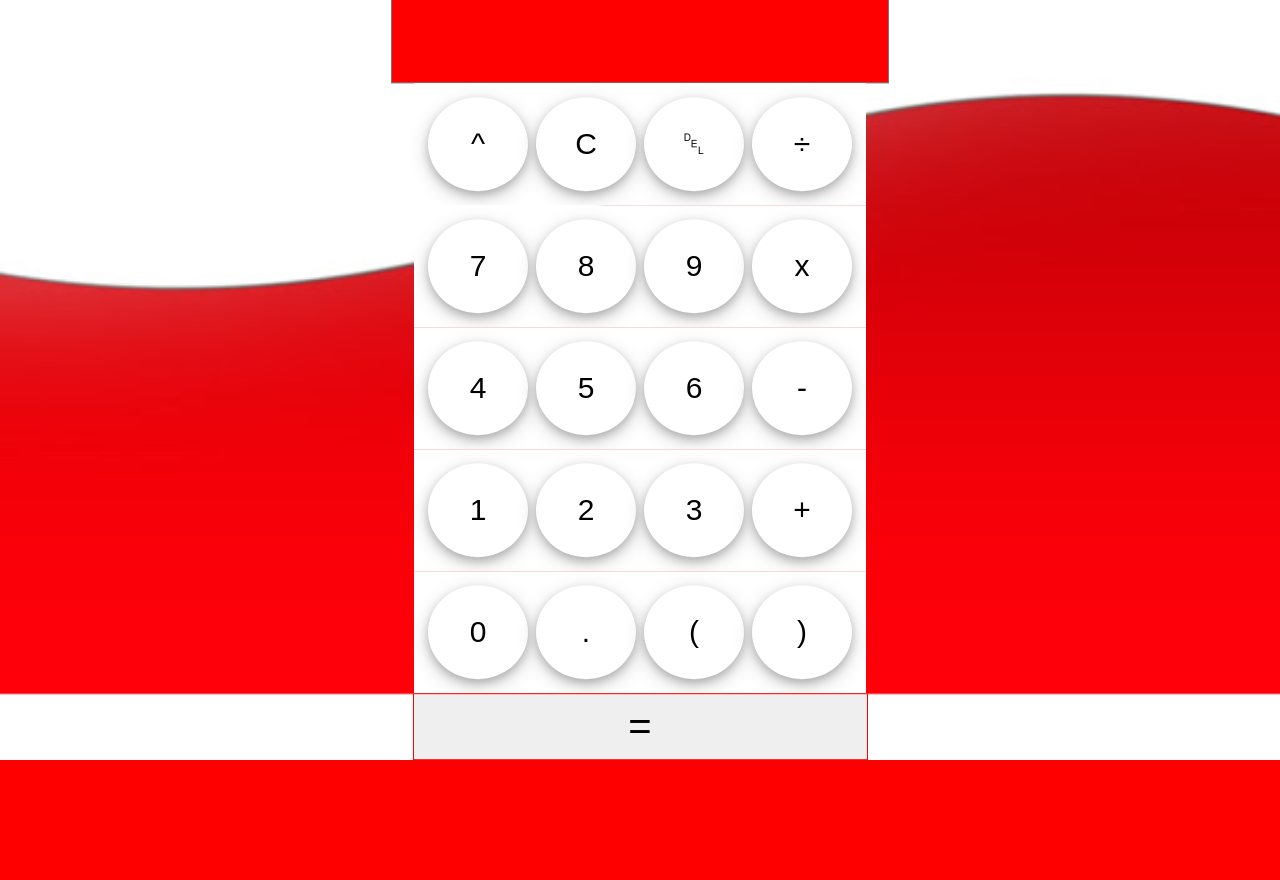
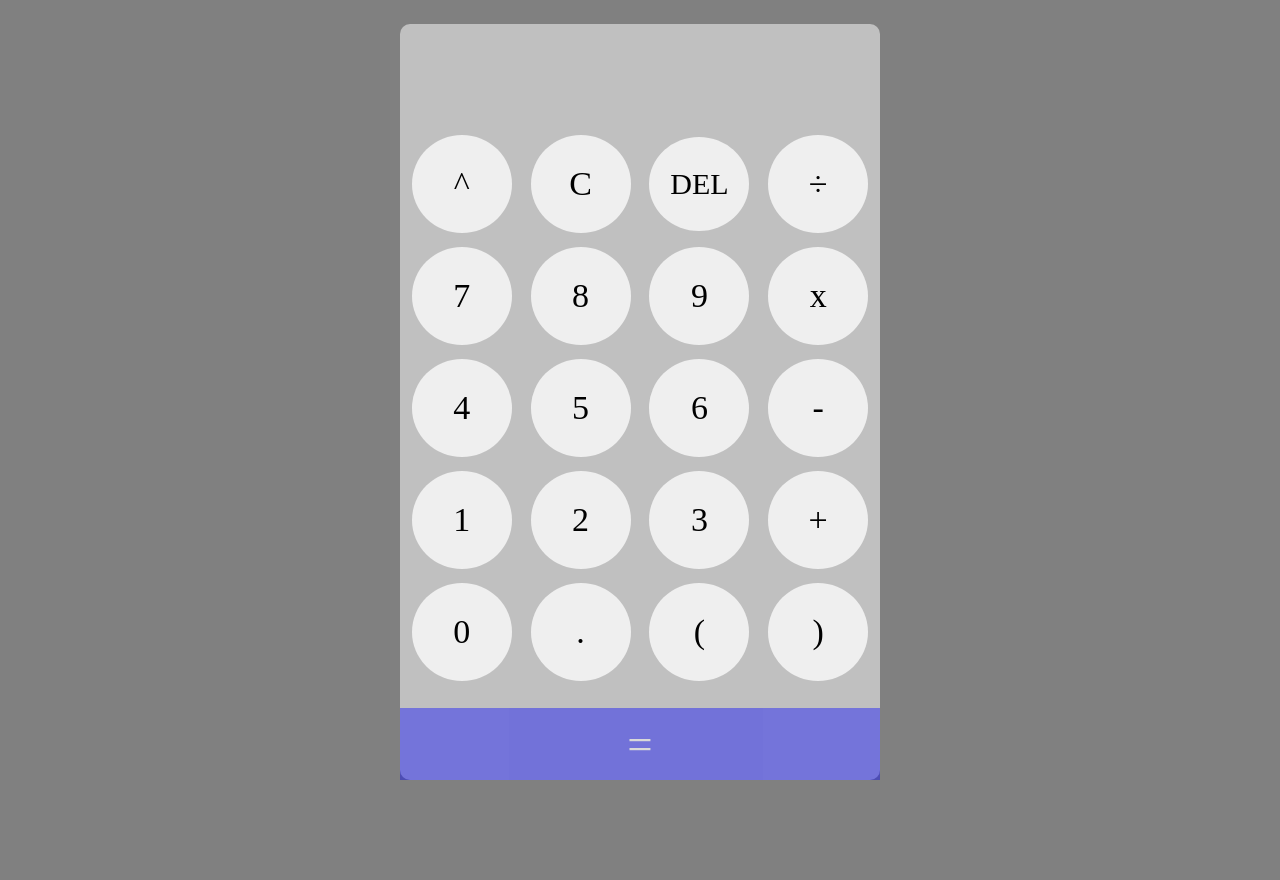
Before and after one commit to Anshulpg/JS-Calculator, a plain HTML site: page index.html in a window 1280 px wide. Shown: the part 106-986 px from the top of the page. Before the commit the page ends 866 px from the top, so only its background shows below. Drawn offline with Linux system fonts and the light colour scheme.

Commit message:
Style Changed

```diff
--- a/index.css
+++ b/index.css
@@ -2,17 +2,11 @@
     margin: 0;
     padding: 0;
     box-sizing: border-box;
+    font-family: 'Times New Roman', Times, serif;
 }
 
 body {
-    background: url("./calc.jpg");
-    background-attachment: fixed;
-    /* background-position: center;   */
-    background-repeat: no-repeat;
-    background-color: red;
-    /* display: none; */
-    background-size: 100vw 100vh;
-    /* padding: 100px; */
+    background-color: gray;
 }
 
 .loader {
@@ -39,109 +33,106 @@ body {
 }
 
 .container {
+    z-index: -1000000;
     display: flex;
+    top: 0;
+    left: 0;
+    width: 100%;
+    height: 100%;
+    justify-content: center;
     align-items: center;
-    justify-content: center;
     flex-direction: column;
-    margin-bottom: 100px;
-    position: absolute;
-    top: 50%;
-    left: 50%;
-    margin-right: -50%;
-    transform: translate(-50%, -40%);
-    z-index: -10000;
 }
 
-/* #container {
-    display: none;
-} */
-
-.answers {
-    display: flex;
-    align-items: center;
-    justify-content: center;
-}
-
-.container textarea {
-    display: block;
-    background: red;
-    width: 100%;
-    height: 100px;
-    outline: red;
-    resize: none;
-    overflow-y: auto;
-    font-size: 40px;
+.container>h1 {
+    font-family: 'Courier New', Courier, monospace;
+    letter-spacing: 2px;
+    margin: 30px;
+    margin-bottom: 40px;
+    font-size: 53px;
     color: white;
 }
 
-.btn button {
-    width: 100px;
-    height: 94px;
-    margin: 4px;
-    font-size: 30px;
-    background-color: white;
-    border-radius: 100%;
-    outline: none;
-    border: 2px solid white;
-    transition: all 0.2s ease-out;
-    box-shadow: 0 4px 8px 0 rgba(0, 0, 0, 0.2), 0 6px 20px 0 rgba(0, 0, 0, 0.19);
-}
-
-.btn button:active {
-    background-color: red;
-    color: white;
-    border: 2px solid red;
+textarea {
+    resize: none;
+    width: 440px;
+    height: 100px;
+    border: none;
+    color: rgb(43, 35, 35);
+    font-size: 40px;
+    background-color: rgb(192, 192, 192);
+    padding: 10px;
 }
 
 .btn {
     display: flex;
+    justify-content: space-evenly;
+    align-items: center;
+}
+
+.btn button {
+    display: flex;
     align-items: center;
     justify-content: center;
-    background-color: white;
-    padding: 10px;
-    /* margin: -0.2px; */
-}
-
-.submit button {
-    display: block;
-    width: 455px;
-    padding: 10px;
-    font-size: 40px;
-    margin: 0px;
-    /* background-color: white; */
-    border: 1px solid red;
-    transition: all 0.2s ease-in;
-    /* box-shadow: 0 4px 8px 0 rgba(0, 0, 0, 0.2), 0 6px 20px 0 rgba(0, 0, 0, 0.19); */
-}
-
-.submit button:active {
-    background-color: rgb(0, 0, 110);
-    color: white;
-    border: none;
-}
-
-.submit button :active {
-    outline: none;
-}
-
-.submit button:visited {
-    outline: none;
+    text-align: center;
+    font-size: 34px;
+    border-radius: 100%;
+    width: 100px;
+    margin: 7px;
+    padding: 30px;
 }
 
 button {
     outline: none;
+    border: none;
 }
 
-button::-moz-focus-inner {
-    border: 0;
+.submit button {
+    margin: auto;
+    text-align: center;
+    width: 480px;
+    padding: 5px 0;
+    margin-top: 20px;
+    font-size: 45px;
+    background-color: blue;
+    opacity: 0.4;
+    color: white;
 }
 
-@media screen and (max-width:420px) {
-    .container {
-        margin: 80px 100px 223px 47px;
-        margin-bottom: 70px;
-    }
-    body {
-        background-size: cover;
+.btn button:active {
+    background-color: rgb(197, 217, 235);
+}
+
+.calc {
+    text-align: center;
+    border-radius: 10px;
+    margin-bottom: 100px;
+    background-color: rgb(192, 192, 192);
+}
+
+/* For Responsive Webpage */
+
+@media screen and (min-width:450px) {
+    .submit button {
+        display: block;
+        width: 480px;
+        padding: 10px 0;
     }
 }
+
+@media screen and (max-width:450px) {
+    .btn button {
+        margin: 6px;
+        width: 60px;
+        display: flex;
+        padding: 42px;
+        height: 60px;
+    }
+    .container {
+        margin: auto;
+        width: 500px;
+    }
+    textarea {
+        width: 380px;
+    }
+}
--- a/index.html
+++ b/index.html
@@ -29,13 +29,15 @@
         <img src="load.gif" alt="Loading...">
     </div>
     <div class="container">
+        <h1>JS CALCULATOR</h1>
+        <div class="calc">
             <div class="answers">
-            <textarea id="demo" name="multiliner"></textarea>
+                <textarea id="demo" name="multiliner" nonvalidate></textarea>
             </div>
             <div class="btn">
                 <button>^</button>
                 <button>C</button>
-            <button>␡</button>
+                <button style="font-size: 30px;">DEL</button>
                 <button>÷</button>
             </div>
             <div class="btn">
@@ -65,6 +67,7 @@
                 <button>=</button>
             </div>
         </div>
+    </div>
     <script src="index.js"></script>
 
 </body>
```
Lines whose indentation alone changed are shown as unchanged.
